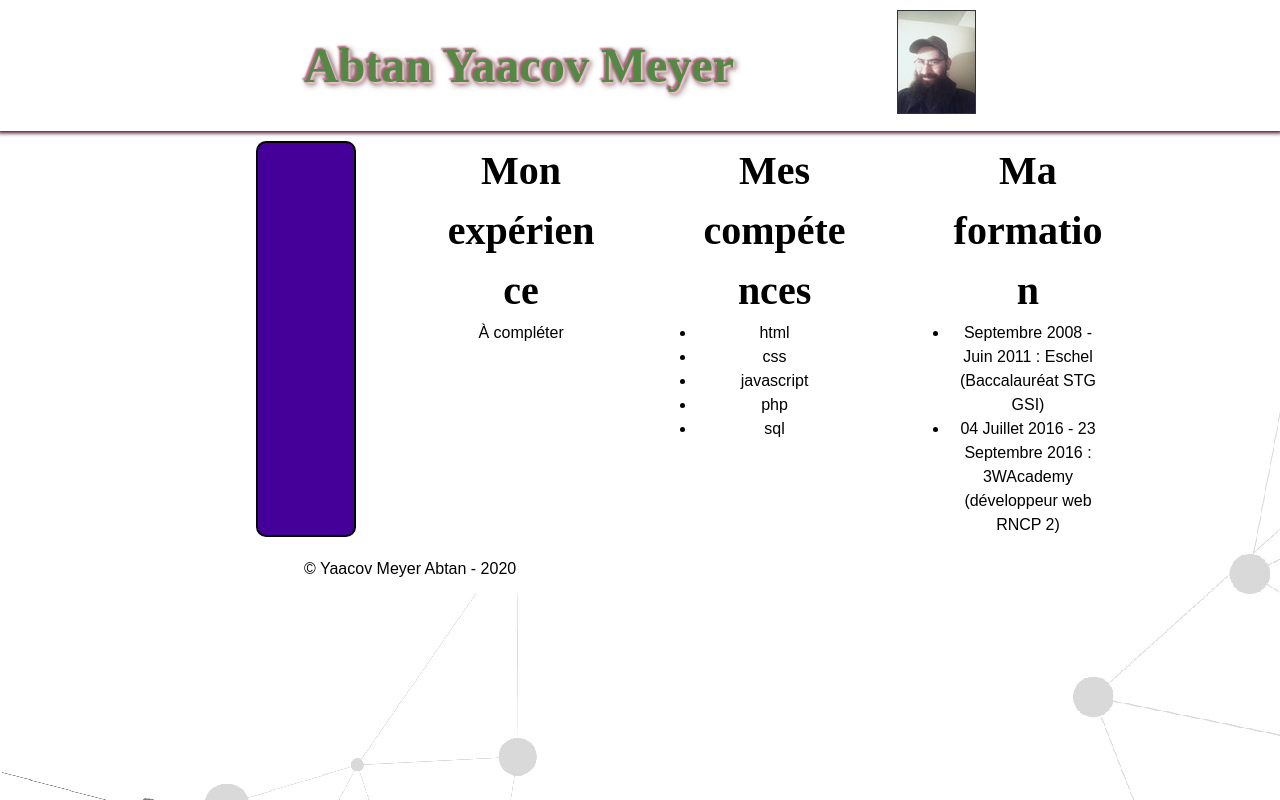
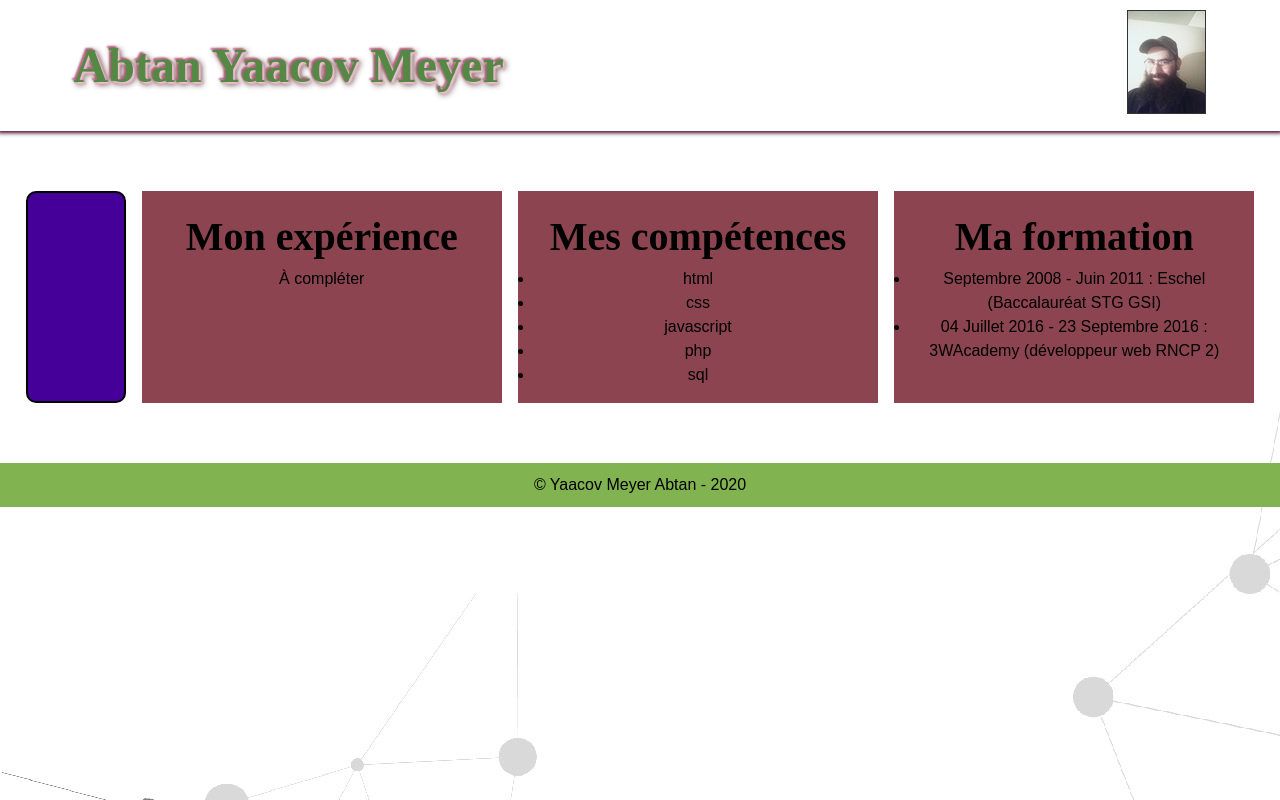
Before and after one commit to yaacovmeyer/ochtml, a plain HTML site: page index.html in a window 1280 px wide. Drawn offline with Linux system fonts and the light colour scheme; a web font is replaced by a local one.

Commit message:
handle styles for small devices

```diff
--- a/style.css
+++ b/style.css
@@ -26,17 +26,15 @@ body {
 
 header, main, footer {
     min-width: 320px;
-    max-width: 1350px;
 }
 
 .container {
-    width: 60%;
+    width: 96%;
     margin: 0 auto;
     padding: 10px 0;
-    display: flex;
 }
 
-.container > * {
+.container > *:not(section) {
     padding: 0 3rem;
 }
 
@@ -66,18 +64,9 @@ header {
     box-shadow: 0 0 4px 2px #402;
 }
 
-header > .container {
-    text-align: left;
-    align-items: center;
-}
-
 header > .container > h1 {
     color: #584;
     text-shadow: 2px 2px 2px #eac6d2, 2px 2px 2px #c1959e, -2px -2px 2px #b05f7e, 0 0 2px #862331, 2px 2px 6px #3c0a0a;
-}
-
-header > .container > a {
-    margin-left: auto;
 }
 
 header > .container img {
@@ -85,23 +74,51 @@ header > .container img {
 }
 
 /****************************** 3. MAIN ******************************/
-main > .container {
-    flex-direction: row;
-}
-
-main > .container > .edging {
-    border: 2px solid #000;
-    border-radius: 10px;
-    width: 100px;
-    background-color: #409;
-}
-
-main > .container > .edging + section {
-    margin-left: 5%;
+main {
+    margin: 50px 0;
 }
 
 main > .container > section {
-    width: 33%;
+    background-color: #8c4450;
+    margin-top: 1rem;
+    padding: 1rem;
 }
 
 /****************************** 4. FOOTER ******************************/
+footer {
+    background-color: #81b350;
+}
+
+/****************************** 5. Média-queries ******************************/
+/*************** Pour Ordinateurs ***************/
+@media all and (min-width: 992px) {
+    /****************************** 1. Règles générales ******************************/
+    .container {
+        display: flex;
+        justify-content: center;
+        max-width: 1350px;
+    }
+
+    /****************************** 2. HEADER ******************************/
+    header > .container {
+        align-items: center;
+    }
+
+    header > .container > a {
+        margin-left: auto;
+    }
+
+    /****************************** 3. MAIN ******************************/
+    main > .container > .edging {
+        border: 2px solid #000;
+        border-radius: 10px;
+        width: 100px;
+        background-color: #409;
+    }
+
+    main > .container > section {
+        width: calc( (100% - 100px) / 3 );
+        margin-top: 0;
+        margin-left: 1rem;
+    }
+}
```
